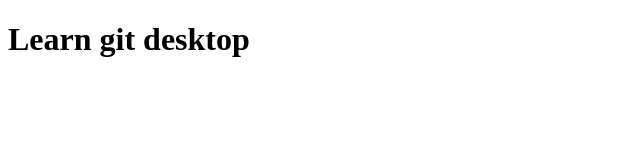
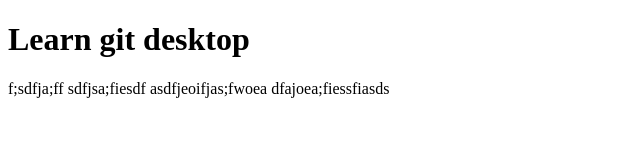
Before and after one commit to PianNottingham/Git-desktop, a plain HTML site: page index.html in a window 1280 px wide. Shown: the whole page, without its empty margins (0-640 px from the left). Drawn offline with Linux system fonts and the light colour scheme.

Commit message:
Update index.html

```diff
--- a/index.html
+++ b/index.html
@@ -8,5 +8,9 @@
 </head>
 <body>
     <h1> Learn git desktop </h1>
+    f;sdfja;ff
+    sdfjsa;fiesdf
+    asdfjeoifjas;fwoea
+    dfajoea;fiessfiasds
 </body>
 </html>
```
